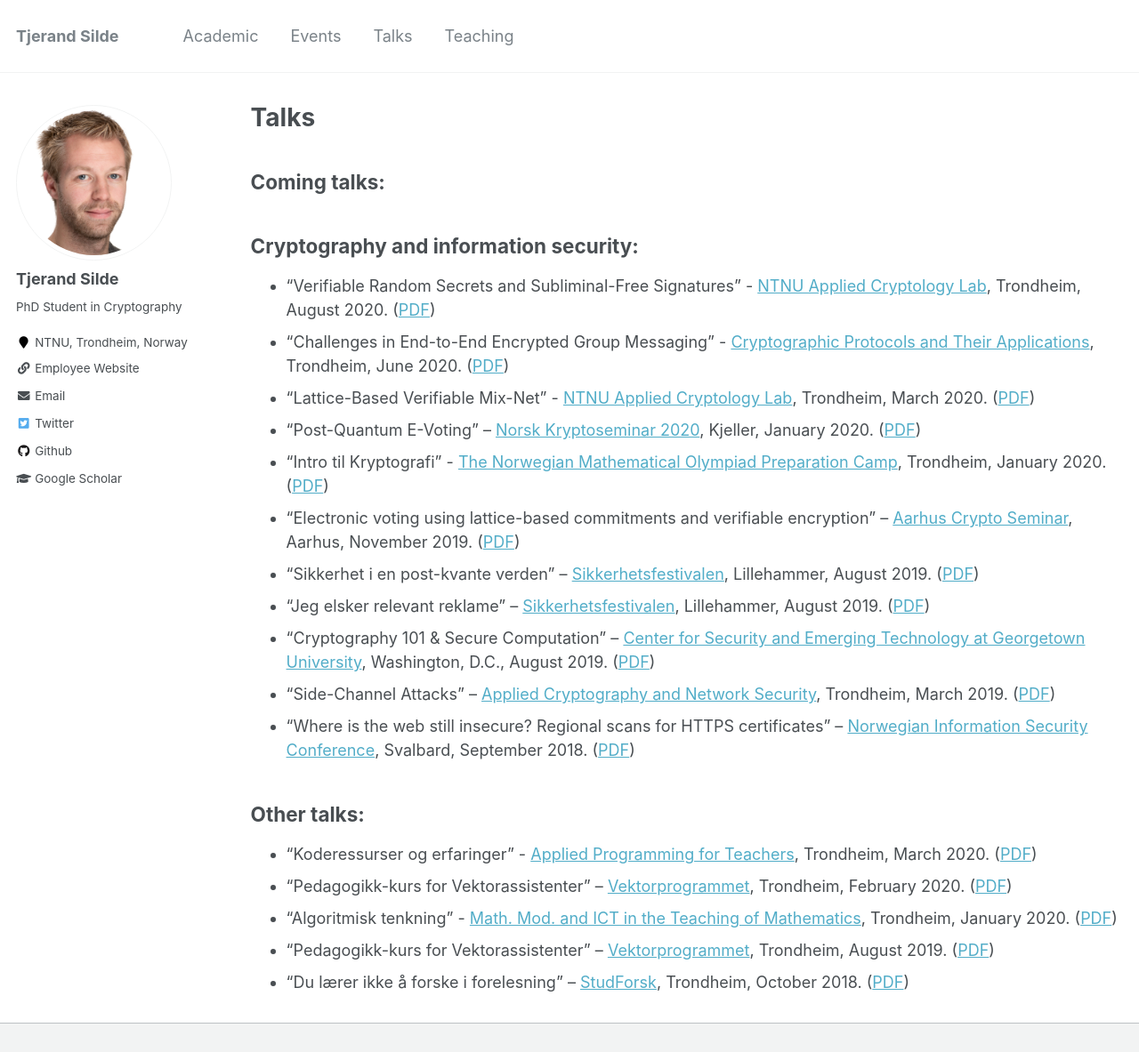
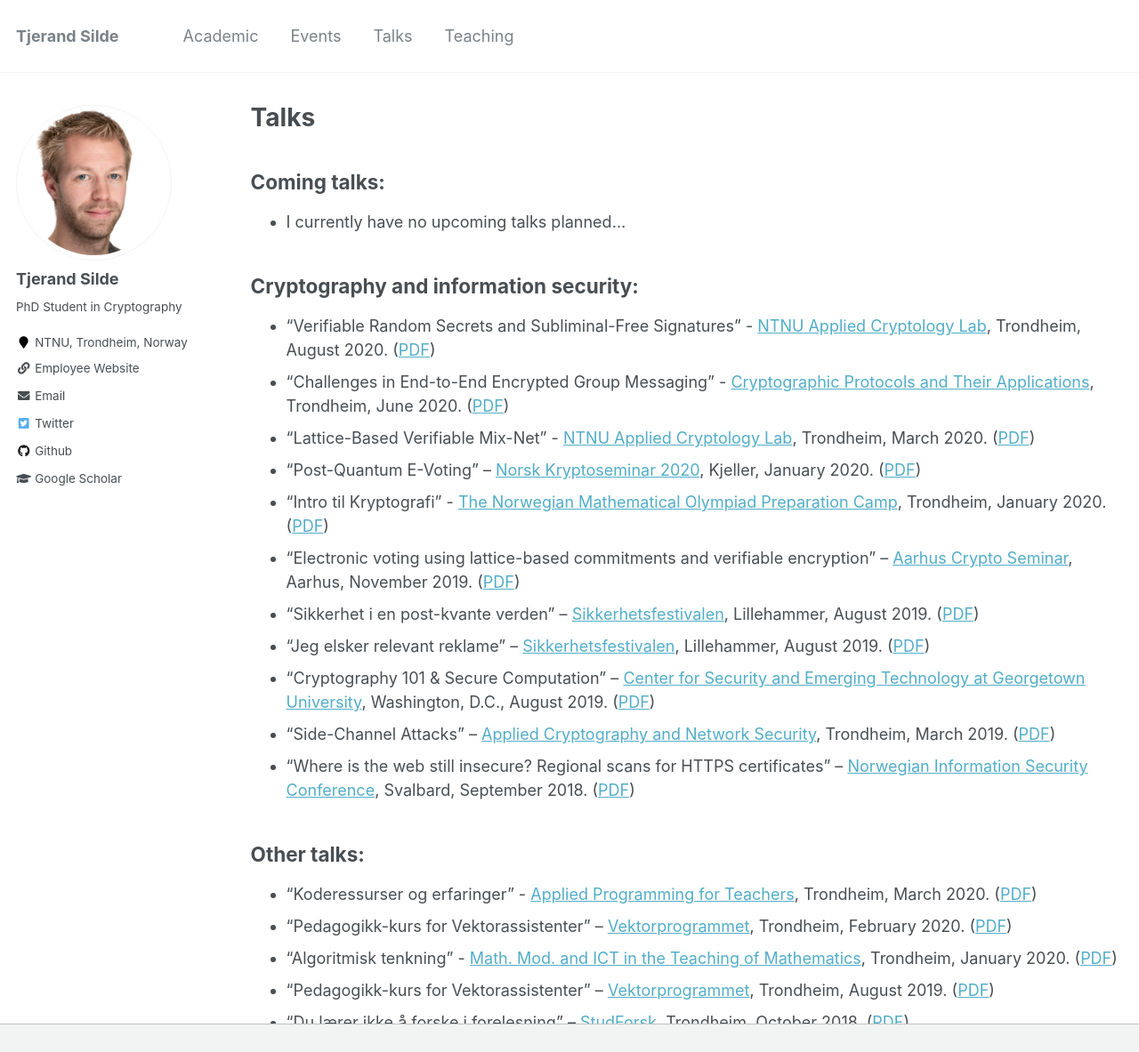
Before and after one commit to tjesi/tjesi.github.io, a Jekyll site: the page built from _pages/talks.md, in a window 1280 px wide and 1379 px high, cut to the strip 0-1183 px from the top of the window. Shown: the whole strip at 89% size. Built offline with Jekyll 4.4.1, drawn with Linux system fonts in a browser that asks for light colours.

Commit message:
Update talks.md

```diff
--- a/_pages/talks.md
+++ b/_pages/talks.md
@@ -6,6 +6,8 @@ author_profile: true
 ---
 
 ## Coming talks:
+
+* I currently have no upcoming talks planned...
 
 ## Cryptography and information security:
 
```
